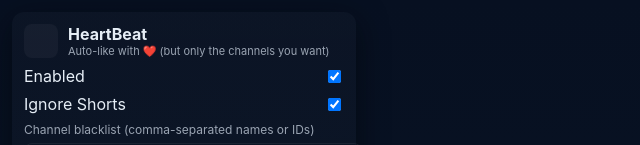
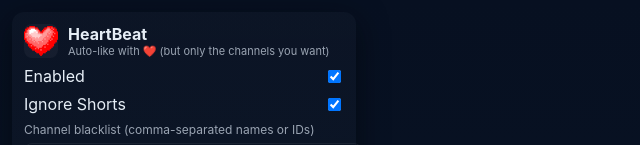
Before and after one commit to NwobiaDavid/heartbeat, a React (Vite) app: page / in a window 1280 px wide. Shown: the top 145 px of the page, without its empty margins (0-640 px from the left). Built offline with nearby package versions, Linux system fonts and the light colour scheme.

Commit message:
added a heart logo in the popup UI

```diff
--- a/src/App.css
+++ b/src/App.css
@@ -42,6 +42,10 @@ body {
   justify-content: center;
   background: var(--glass);
   border-radius: 8px;
+}
+
+.logo img {
+  width: 100%;
 }
 
 .title-block h1 {
--- a/src/App.jsx
+++ b/src/App.jsx
@@ -76,6 +76,7 @@ function App() {
       <div className="popup heartbeat">
         <header className="hb-header">
           <div className="logo">
+            <img src="/heart.webp" alt="logo" />
           </div>
           <div className="title-block">
             <h1>HeartBeat</h1>
```
Also changed, not shown: public/heart.webp (added).
